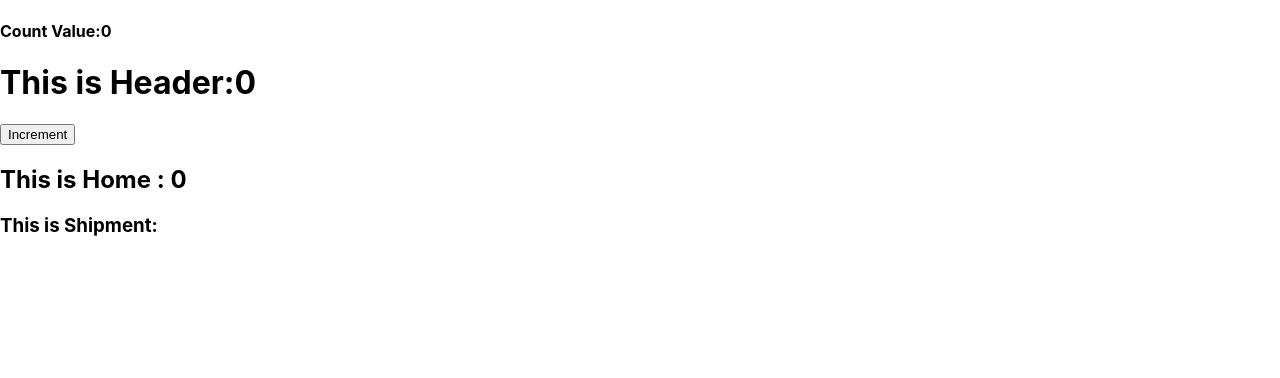
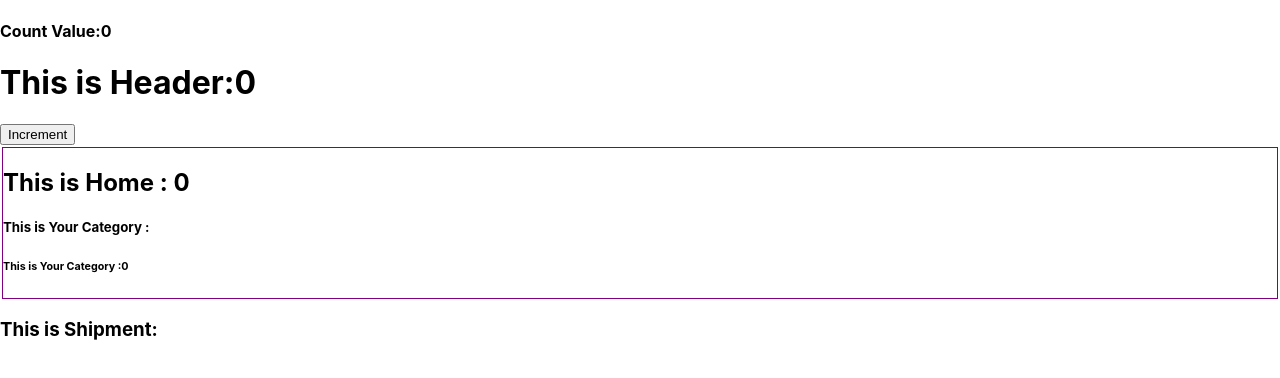
Before and after one commit to Faisal-Ahmed-Tonoy/context_api, a React (Create React App) app: page / in a window 1280 px wide. Shown: the top 378 px of the page. Built offline with nearby package versions, Linux system fonts and the light colour scheme.

Commit message:
39-3 finish

```diff
--- /dev/null
+++ b/src/Competent/Category/Category.js
@@ -0,0 +1,15 @@
+import React from 'react';
+import CategoryDetail from '../CategoryDetail/CategoryDetail';
+
+const Category = (props) => {
+    const{count}=props;
+    return (
+        <div>
+            <h5>This is Your Category : </h5>
+             <CategoryDetail count={count}></CategoryDetail>
+
+        </div>
+    );
+};
+
+export default Category;
--- /dev/null
+++ b/src/Competent/CategoryDetail/CategoryDetail.js
@@ -0,0 +1,13 @@
+import React from 'react';
+
+const CategoryDetail = (props) => {
+    const{count}=props;
+    return (
+        <div>
+             <h6>This is Your Category :{count} </h6>
+
+        </div>
+    );
+};
+
+export default CategoryDetail;
--- a/src/Competent/Home/Home.js
+++ b/src/Competent/Home/Home.js
@@ -1,10 +1,13 @@
 import React from 'react';
+import Category from '../Category/Category';
 
 const Home = (props) => {
     const {count} =props;
     return (
-        <div>
+        <div style={{border: '1px solid purple',
+        margin:'2px'}}>
             <h2>This is Home : {count}</h2>
+            <Category count={count}></Category>
 
         </div>
     );
```
